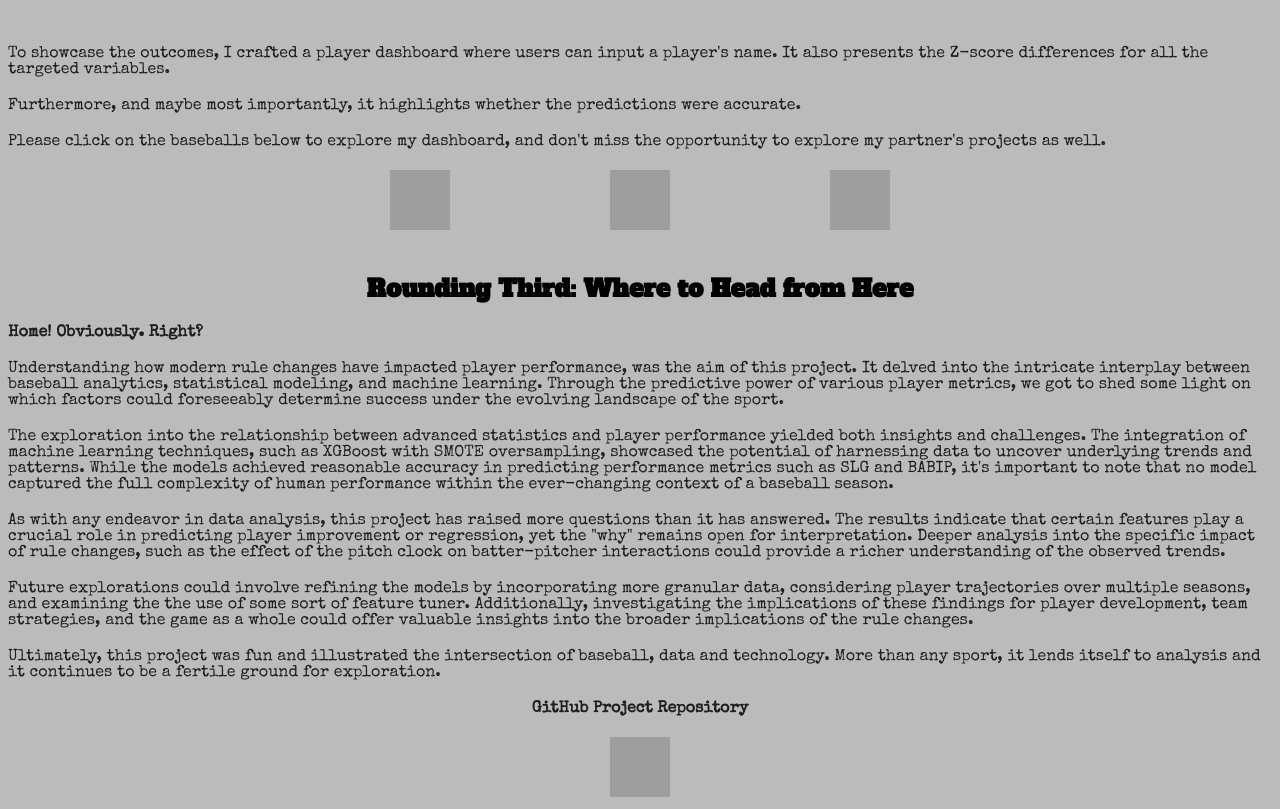
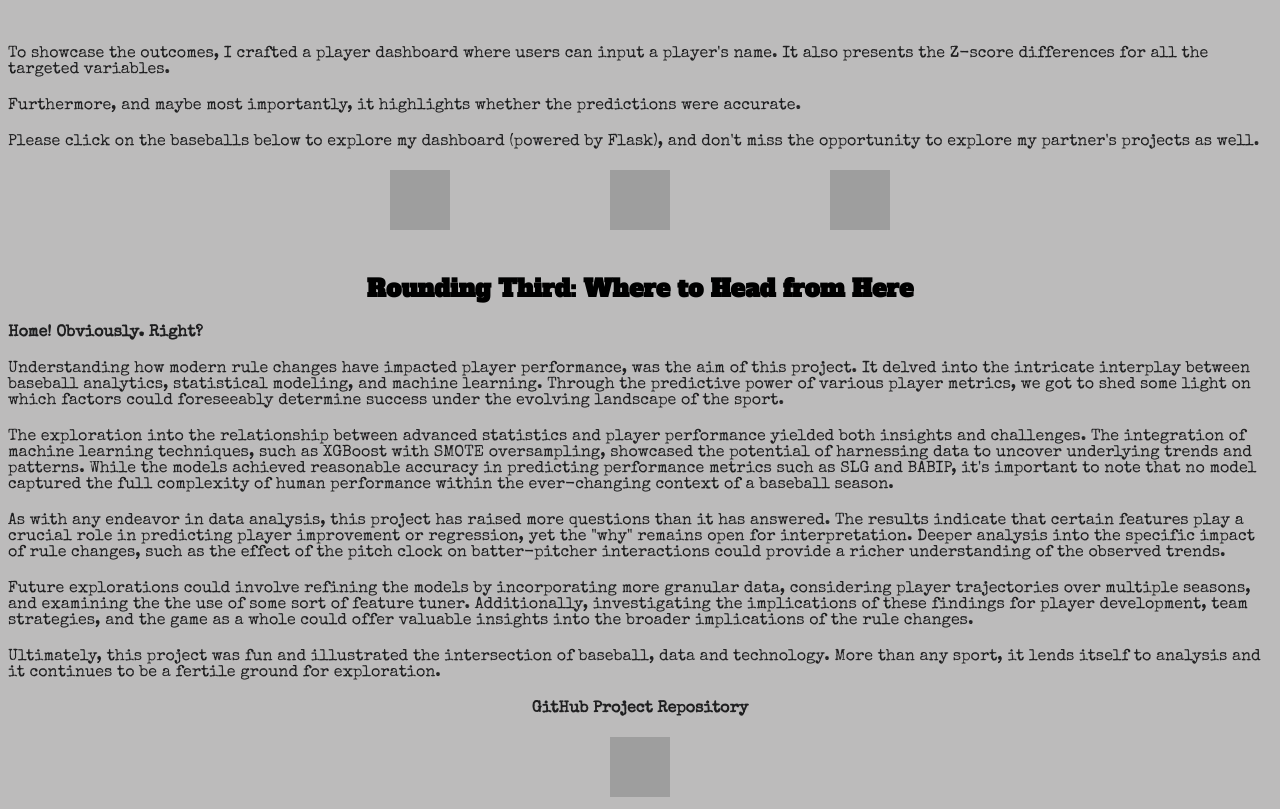
Before and after one commit to PsCushman/final-project-analysis, a plain HTML site: page index.html in a window 1280 px wide. Shown: the part 10220-11029 px from the top of the page. Drawn offline with nearby package versions, Linux system fonts and the light colour scheme; grey boxes are pictures that could not be loaded.

Commit message:
not going to change much

```diff
--- a/index.html
+++ b/index.html
@@ -276,7 +276,7 @@
             <br>
             <p>To showcase the outcomes, I crafted a player dashboard where users can input a player's name. It also presents the Z-score differences for all the targeted variables.</p>
             <p>Furthermore, and maybe most importantly, it highlights whether the predictions were accurate.</p>
-            <p>Please click on the baseballs below to explore my dashboard, and don't miss the opportunity to explore my partner's projects as well.</p>
+            <p>Please click on the baseballs below to explore my dashboard (powered by Flask), and don't miss the opportunity to explore my partner's projects as well.</p>
             <div class="button-container">
                 <div class="ball-button" onclick="window.open('http://127.0.0.1:8051/', '_blank')">
                     <img src="static/images/cool-baseball copy.png" alt="Baseball Image">
```
